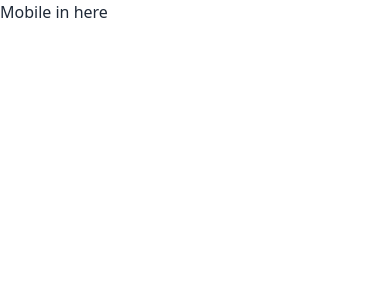
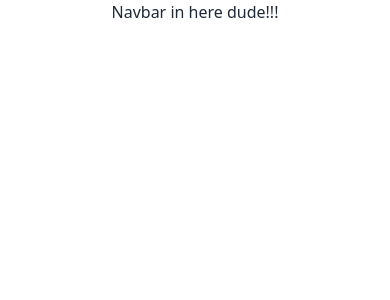
Before and after one commit to alvittoag/catatkeun, a React (Create React App) app: page / in a window 390 px wide. Shown: the top 300 px of the page. Built offline with nearby package versions, Linux system fonts and the light colour scheme.

Commit message:
update setup khusu mobile dan setup khusus tablet dan desktop

```diff
--- a/src/App.js
+++ b/src/App.js
@@ -2,6 +2,7 @@ import { useState } from "react";
 import { Navbar } from "./components/Navbar";
 import { Sidebar } from "./components/Sidebar";
 import { Root } from "./pages/rootPages/Root";
+import { NavbarMobile } from "./componentsMobile/NavbarMobile";
 
 function App() {
   const [toggleSidebar, setToggleSidebar] = useState(true);
@@ -43,8 +44,8 @@ function App() {
 
       {/* Mobile */}
       <div className="md:hidden bg-white">
-        <h1>Mobile in here</h1>
-        {/* Component mobile in here */}
+        {/* contoh  */}
+        <NavbarMobile />
       </div>
     </>
   );
--- /dev/null
+++ b/src/componentsMobile/NavbarMobile.jsx
@@ -0,0 +1,7 @@
+export const NavbarMobile = () => {
+  return (
+    <div>
+      <h1 className="text-center">Navbar in here dude!!!</h1>
+    </div>
+  );
+};
```
